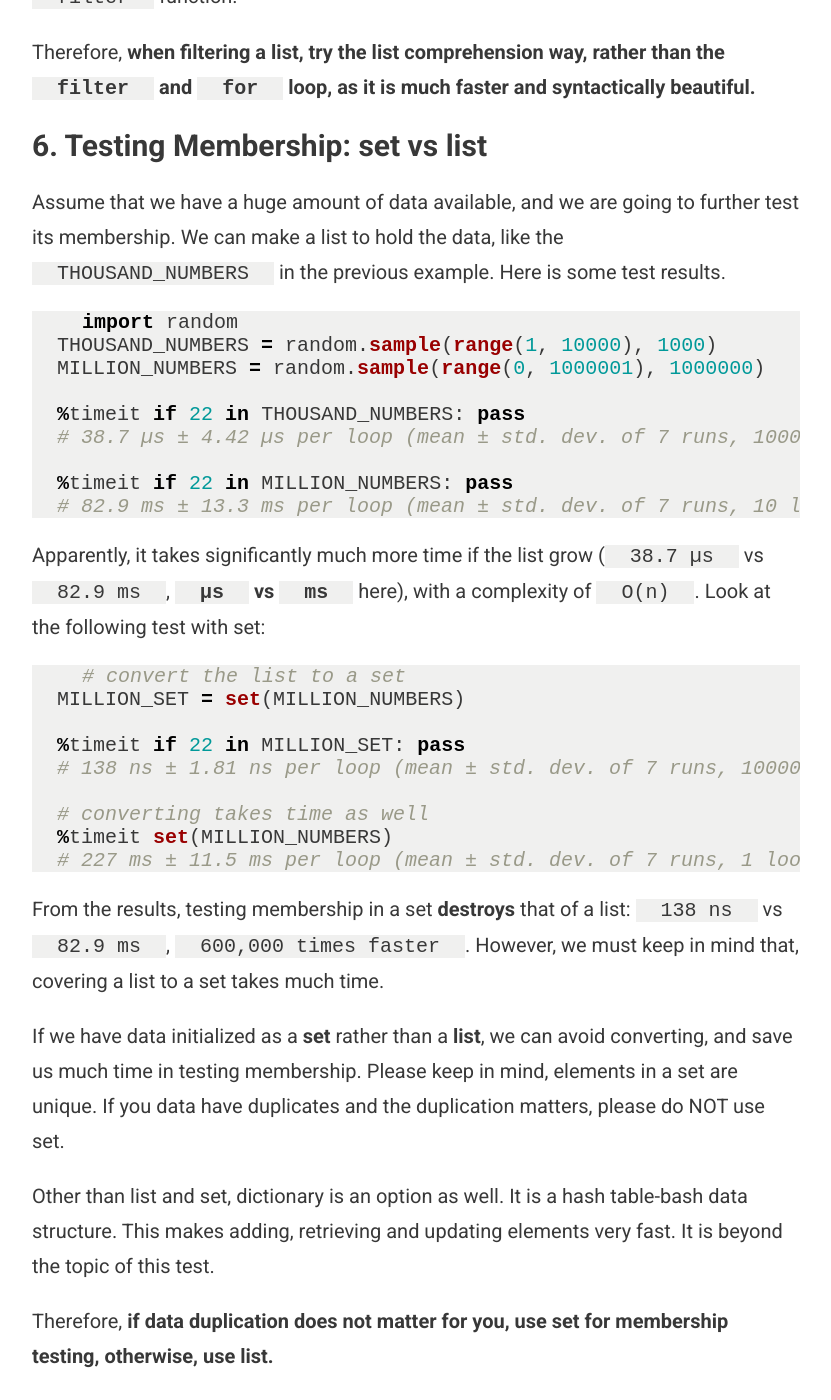
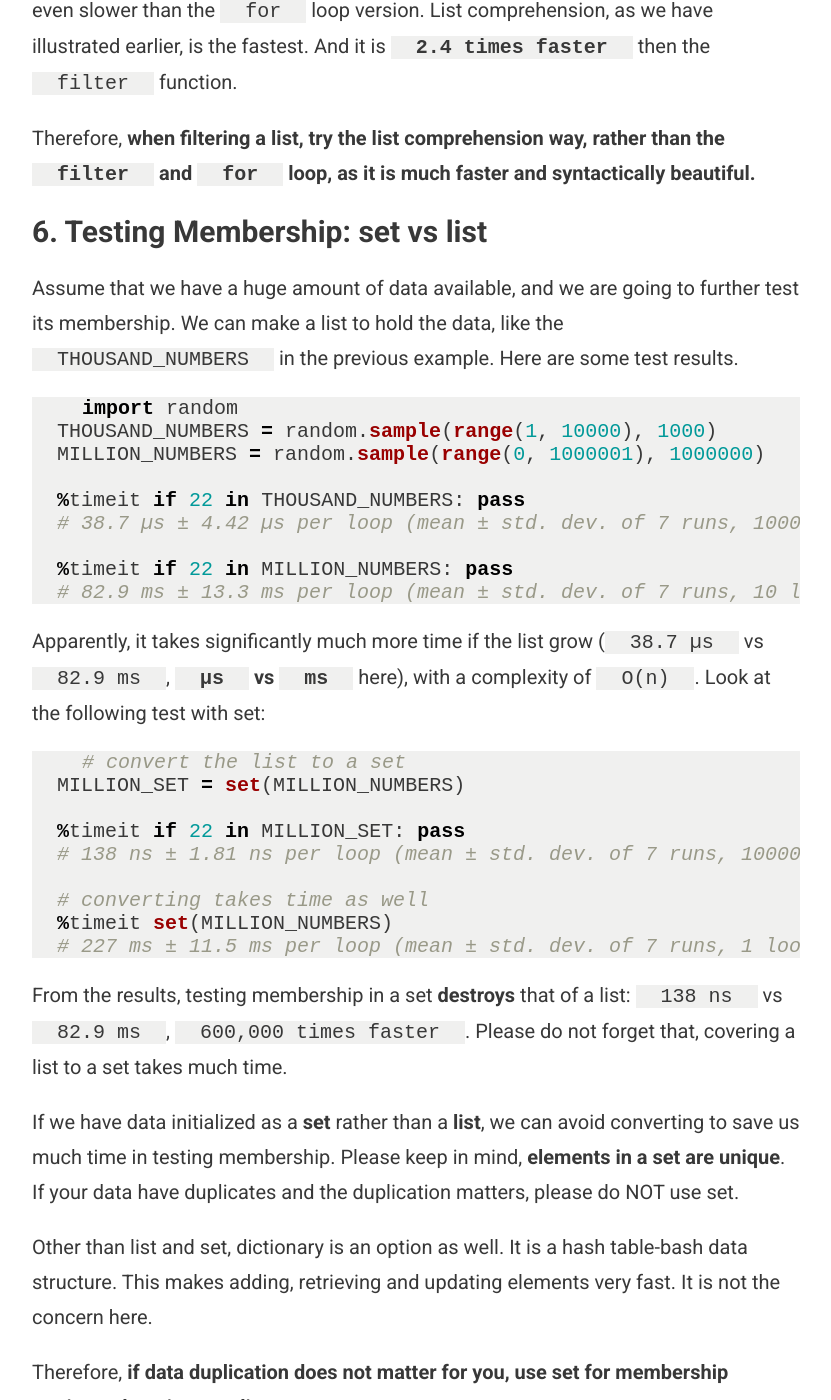
Before and after one commit to Tandysony/blog, a Jekyll site: the page built from _posts/2018-03-26-write-faster-python-code.md, in a window 1280 px wide and 1400 px high, scrolled down 3743 px. Shown: the whole window, without its empty margins (224-1055 px from the left). Built offline with Jekyll 4.4.1, drawn with Linux system fonts in a browser that asks for light colours; some of the changed text lies outside the part shown.

Commit message:
* Correct a few typos

````diff
--- a/_posts/2018-03-26-write-faster-python-code.md
+++ b/_posts/2018-03-26-write-faster-python-code.md
@@ -119,7 +121,7 @@ Therefore, **when filtering a list, try the list comprehension way, rather than
 
 ### 6. Testing Membership: set vs list
 
-Assume that we have a huge amount of data available, and we are going to further test its membership. We can make a list to hold the data, like the `THOUSAND_NUMBERS` in the previous example. Here is some test results.
+Assume that we have a huge amount of data available, and we are going to further test its membership. We can make a list to hold the data, like the `THOUSAND_NUMBERS` in the previous example. Here are some test results.
 
 ```python
 import random
@@ -147,11 +149,11 @@ MILLION_SET = set(MILLION_NUMBERS)
 # 227 ms ± 11.5 ms per loop (mean ± std. dev. of 7 runs, 1 loop each)
 ```
 
-From the results, testing membership in a set **destroys** that of a list: `138 ns` vs `82.9 ms`, `600,000 times faster`. However, we must keep in mind that, covering a list to a set takes much time.
+From the results, testing membership in a set **destroys** that of a list: `138 ns` vs `82.9 ms`, `600,000 times faster`. Please do not forget that, covering a list to a set takes much time.
 
-If we have data initialized as a **set** rather than a **list**, we can avoid converting, and save us much time in testing membership. Please keep in mind, elements in a set are unique. If you data have duplicates and the duplication matters, please do NOT use set.
+If we have data initialized as a **set** rather than a **list**, we can avoid converting to save us much time in testing membership. Please keep in mind, **elements in a set are unique**. If your data have duplicates and the duplication matters, please do NOT use set.
 
-Other than list and set, dictionary is an option as well. It is a hash table-bash data structure. This makes adding, retrieving and updating elements very fast. It is beyond the topic of this test.
+Other than list and set, dictionary is an option as well. It is a hash table-bash data structure. This makes adding, retrieving and updating elements very fast. It is not the concern here.
 
 Therefore, **if data duplication does not matter for you, use set for membership testing, otherwise, use list.**
 
````
Also changed, not shown: other parts of _posts/2018-03-26-write-faster-python-code.md (+6 -2 lines).
